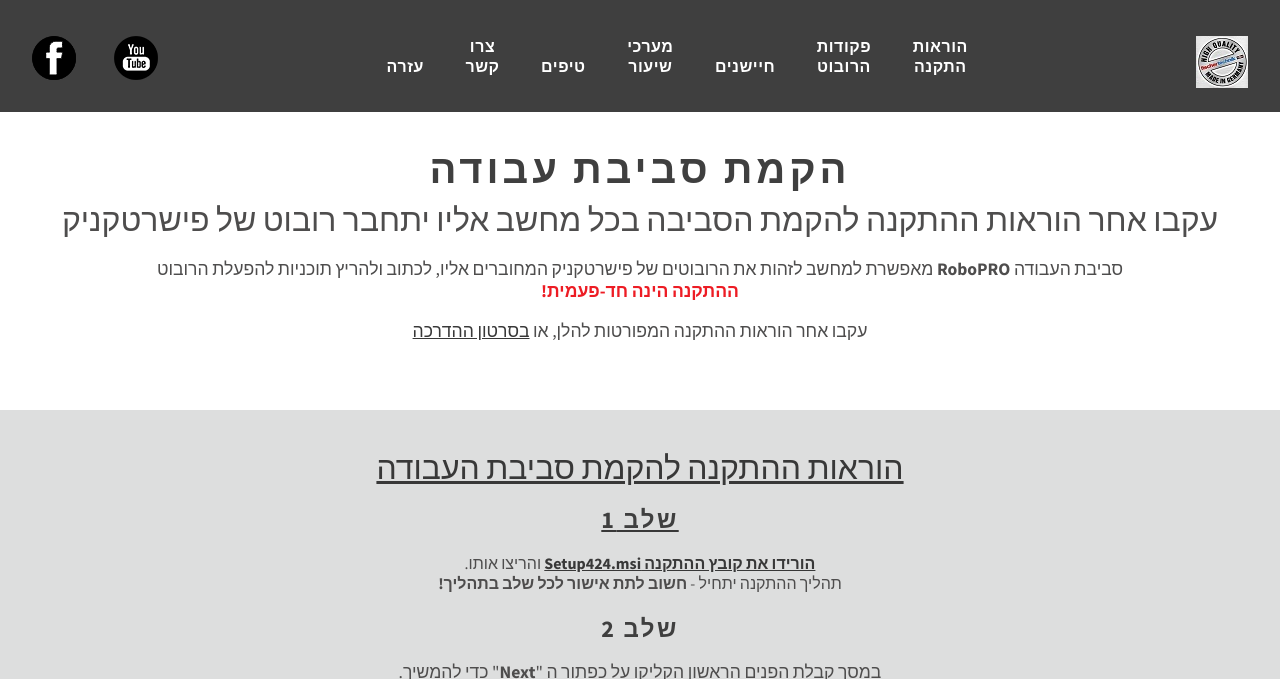
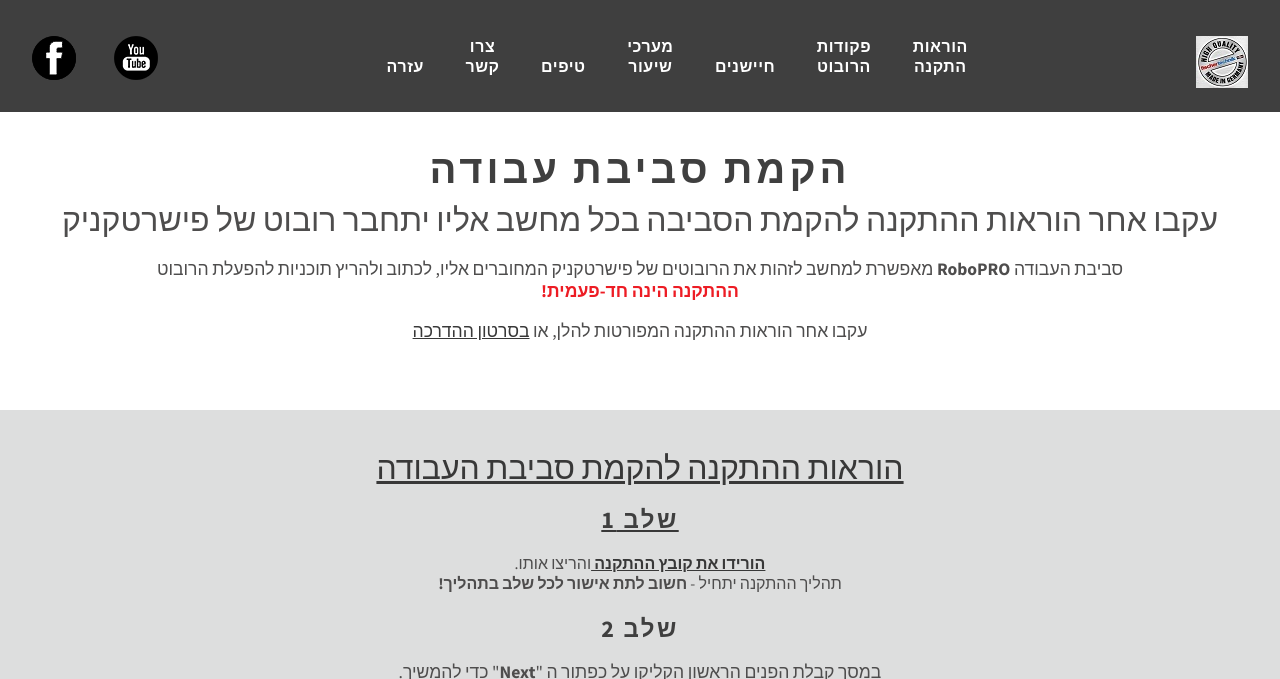
Before and after one commit to adihadas/ftscratch, a Jekyll site: the page workstation.html, which Jekyll copies as it is, in a window 1280 px wide and 900 px high, cut to the strip 0-679 px from the top of the window. Built offline with Jekyll 4.4.1, drawn with Linux system fonts in a browser that asks for light colours.

Commit message:
update download link

```diff
--- a/workstation.html
+++ b/workstation.html
@@ -58,7 +58,7 @@
 		</div>
 			 <div class="title">
 				<h2>שלב 1</h2>
-				<span class="byline"><b><a href="http://www.fischertechnik.de/en/ResourceImage.aspx?raid=10275">הורידו את קובץ ההתקנה Setup424.msi</a></b> והריצו אותו.</br>תהליך ההתקנה יתחיל - <b><b>חשוב לתת אישור לכל שלב בתהליך!</b></b></span></br></br>
+				<span class="byline"><b><a href="https://www.fischertechnik.de/-/media/fischertechnik/fite/service/downloads/robotics/robo-pro/documents/01-update-robopro-424.ashx">הורידו את קובץ ההתקנה </a></b> והריצו אותו.</br>תהליך ההתקנה יתחיל - <b><b>חשוב לתת אישור לכל שלב בתהליך!</b></b></span></br></br>
 				</div>
 		</div>
 		<div>
```
